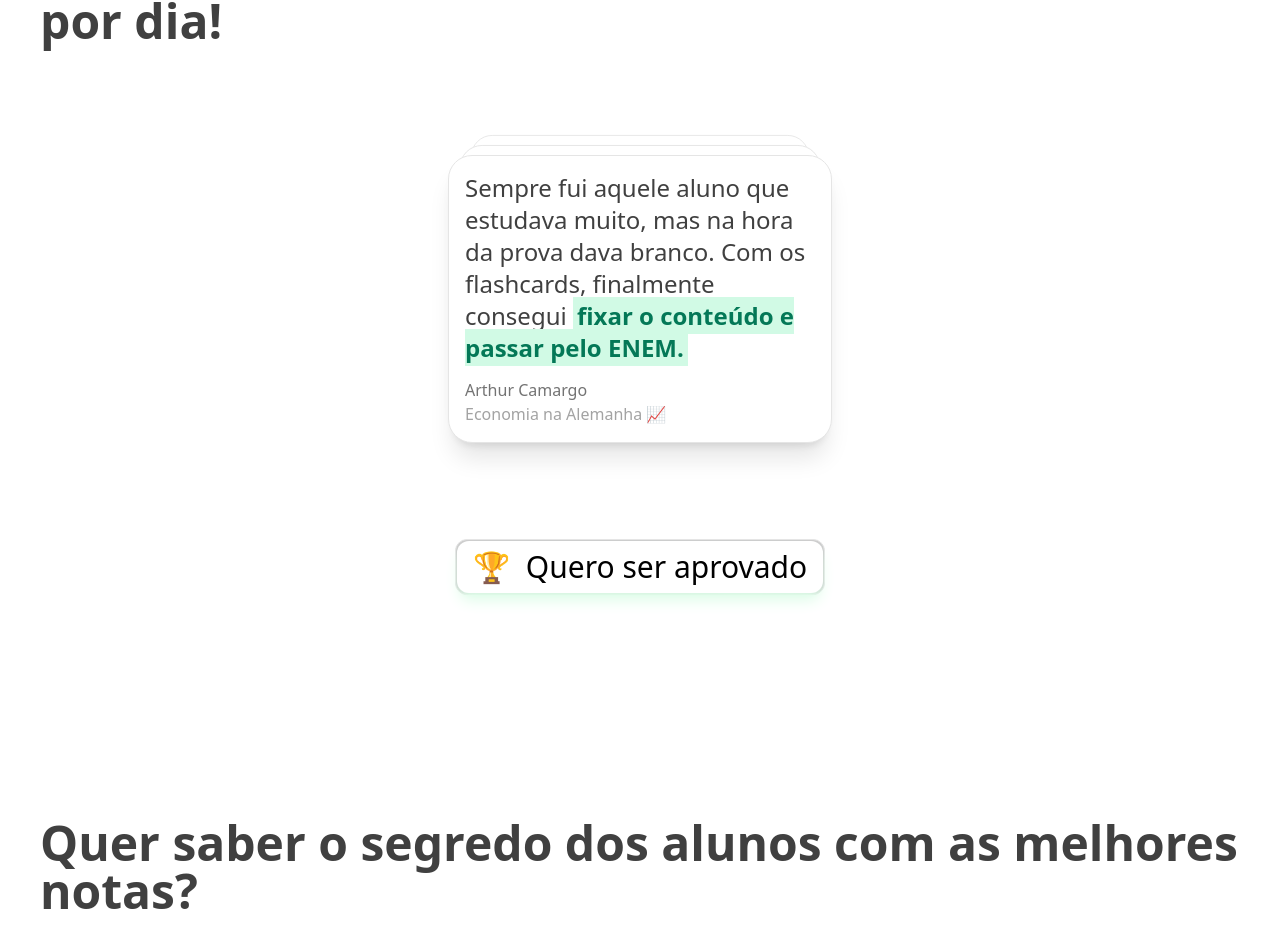
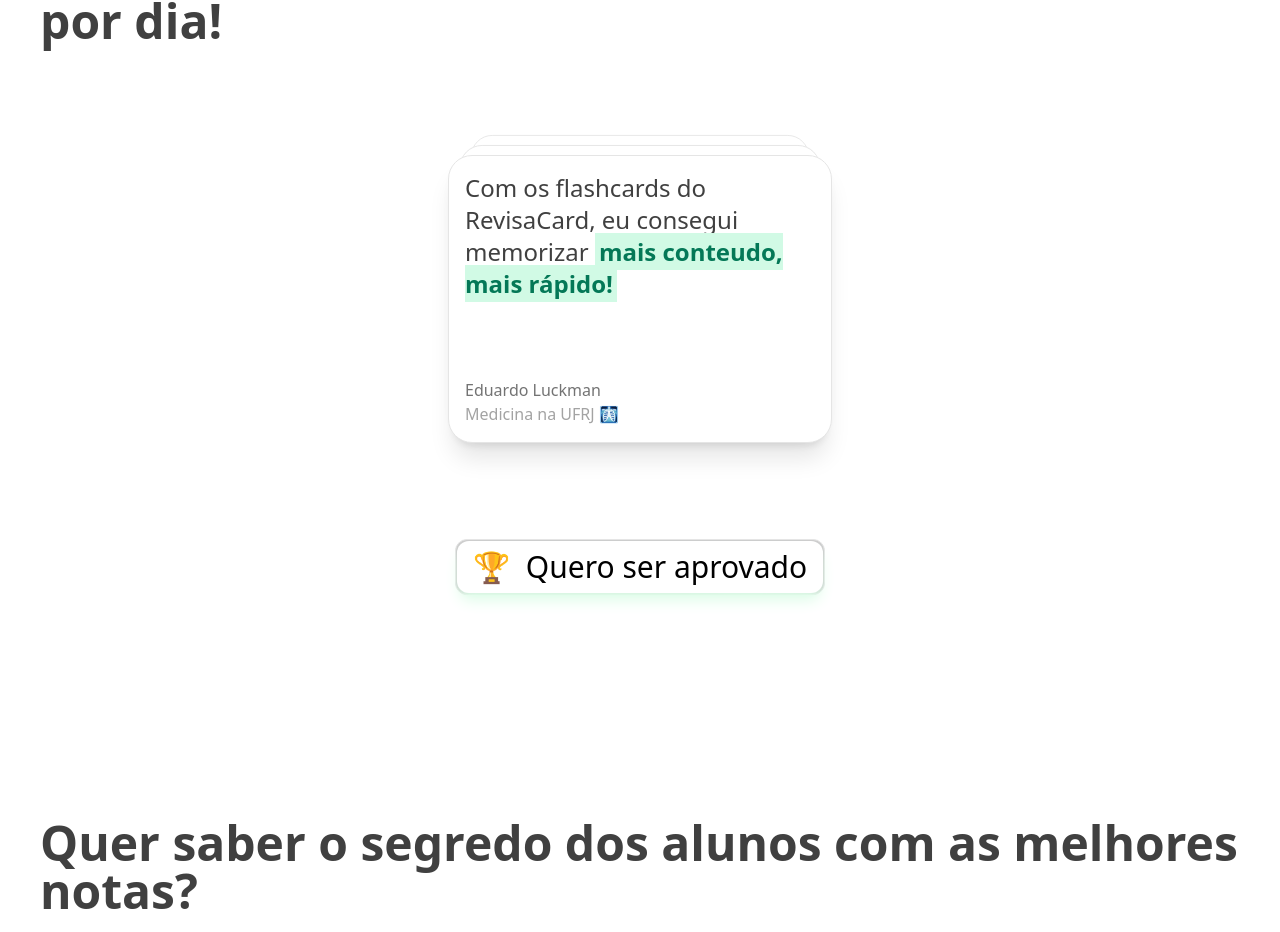
Before and after one commit to artschur/revisacard.com, a Next.js app: page / in a window 1280 px wide. Shown: the part 1577-2509 px from the top of the page. Built offline with nearby package versions, Linux system fonts and the light colour scheme.

Commit message:
fixed links and shortened testimonial

```diff
--- a/components/CardStack.tsx
+++ b/components/CardStack.tsx
@@ -48,8 +48,8 @@
     designation: "Economia na Alemanha 📈",
     content: (
       <p>
-        Sempre fui aquele aluno que estudava muito, mas na hora da prova dava branco.
-        Com os flashcards, finalmente consegui <Highlight> fixar o conteúdo e passar pelo ENEM.</Highlight>
+        Sempre esquecia os detalhes na hora da prova.
+        Com os flashcards, finalmente <Highlight> fixei o conteúdo</Highlight> e consegui passar pelo ENEM.
       </p>
     ),
   },
--- a/components/ui/card-stack.tsx
+++ b/components/ui/card-stack.tsx
@@ -36,7 +36,7 @@
         newArray.unshift(newArray.pop()!); // move the last element to the front
         return newArray;
       });
-    }, 3000);
+    }, 3500);
   };
 
   return (
--- a/components/ui/container-scroll-animation.tsx
+++ b/components/ui/container-scroll-animation.tsx
@@ -38,7 +38,7 @@
     <div
       className="h-[60rem] md:h-[70rem] flex items-center justify-center relative p-2 md:p-20"
       ref={containerRef}
-      onClick={() => {location.href = 'https://pay.kiwify.com.br/MDTtrOi'}}
+      onClick={() => {location.href = 'https://pay.kiwify.com.br/vSzcHhv'}}
     >
       <div
         className="py-10 md:py-40 w-full relative"
```
